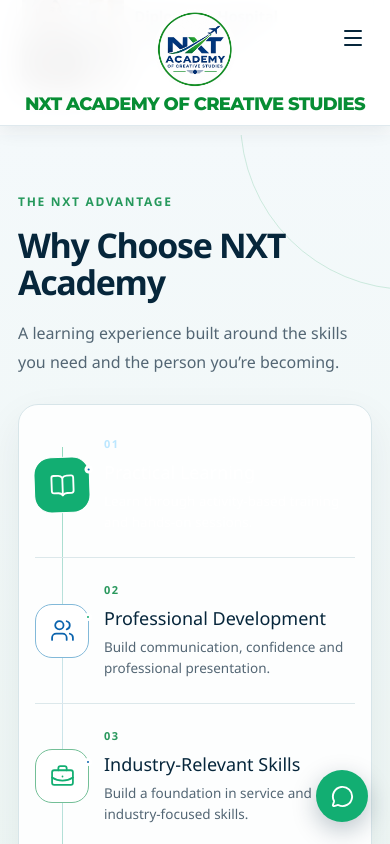
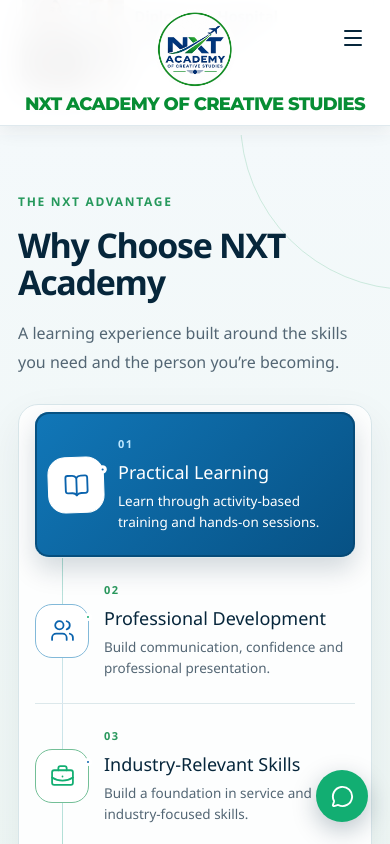
Before and after one commit to Titusdias/Nxt-academy2, a Next.js app: page / in a window 390 px wide. In both pictures the pointer is over the button 195 px from the left and 2577 px from the top of the page. Shown: the part 2092-2936 px from the top of the page. Built offline with nearby package versions, Linux system fonts and the light colour scheme.

Commit message:
Keep selected advantage card blue

```diff
--- a/app/page.tsx
+++ b/app/page.tsx
@@ -46,6 +46,7 @@
 export default function Home() {
   const [program, setProgram] = useState<string | null>(null);
   const [openFaq, setOpenFaq] = useState(0);
+  const [activeAdvantage, setActiveAdvantage] = useState<number | null>(null);
   const [whatsappUrl, setWhatsappUrl] = useState('');
 
   function prepareEnquiry(event: FormEvent<HTMLFormElement>) {
@@ -85,7 +86,12 @@
         <div className="why-heading"><span className="eyebrow">THE NXT ADVANTAGE</span><h2>Why Choose NXT Academy</h2><p>A learning experience built around the skills you need and the person you’re becoming.</p></div>
         <div className="why-graphic-list">{advantages.map(({ title, text }, index) => {
           const AdvantageIcon = advantageIcons[index];
-          return <article className="why-graphic-item" key={title}>
+          return <article className={`why-graphic-item${activeAdvantage === index ? ' is-active' : ''}`} key={title} role="button" tabIndex={0} aria-pressed={activeAdvantage === index} onClick={() => setActiveAdvantage(index)} onKeyDown={event => {
+            if (event.key === 'Enter' || event.key === ' ') {
+              event.preventDefault();
+              setActiveAdvantage(index);
+            }
+          }}>
             <span className="why-graphic-icon" aria-hidden="true"><AdvantageIcon size={31} strokeWidth={1.7} /></span>
             <span className="why-graphic-copy"><span className="advantage-index">0{index + 1}</span><h3>{title}</h3><p>{text}</p></span>
           </article>;
--- a/app/reference.css
+++ b/app/reference.css
@@ -89,15 +89,16 @@
 .why-graphic-item{position:relative;display:grid;grid-template-columns:74px minmax(0,1fr);align-items:center;gap:22px;min-height:190px;padding:31px 28px;border:0;border-bottom:1px solid #dce8eb;background:transparent;color:var(--ink);text-align:left;transition:background .28s ease,box-shadow .28s ease,transform .28s ease}
 .why-graphic-item:nth-child(odd){border-right:1px solid #dce8eb}
 .why-graphic-item:nth-last-child(-n+2){border-bottom:0}
-.why-graphic-item:hover{z-index:1;background:linear-gradient(135deg,#1177b8,#075184);box-shadow:inset 0 0 0 2px rgba(5,70,112,.75),0 14px 34px rgba(6,38,59,.18);transform:translateY(-3px)}
-.why-graphic-item:nth-child(even):hover{background:linear-gradient(135deg,#1177b8,#075184);box-shadow:inset 0 0 0 2px rgba(5,70,112,.75),0 14px 34px rgba(6,38,59,.18)}
+.why-graphic-item:hover,.why-graphic-item.is-active{z-index:1;background:linear-gradient(135deg,#1177b8,#075184);box-shadow:inset 0 0 0 2px rgba(5,70,112,.75),0 14px 34px rgba(6,38,59,.18);transform:translateY(-3px)}
+.why-graphic-item:nth-child(even):hover,.why-graphic-item:nth-child(even).is-active{background:linear-gradient(135deg,#1177b8,#075184);box-shadow:inset 0 0 0 2px rgba(5,70,112,.75),0 14px 34px rgba(6,38,59,.18)}
+.why-graphic-item:focus-visible{outline:3px solid rgba(17,119,184,.35);outline-offset:-3px}
 .why-graphic-icon{position:relative;width:74px;height:74px;display:grid;place-items:center;border:1.5px solid #73bf97;border-radius:22px;background:linear-gradient(145deg,#f5fffa,#e7f6ef);color:var(--green);transition:color .28s ease,background .28s ease,transform .28s ease}
 .why-graphic-icon:after{content:'';position:absolute;width:10px;height:10px;right:-5px;top:13px;border:3px solid #fff;border-radius:50%;background:var(--blue)}
 .why-graphic-item:nth-child(even) .why-graphic-icon{border-color:#82b9d9;background:linear-gradient(145deg,#f7fcff,#e9f4fa);color:var(--blue)}
 .why-graphic-item:nth-child(even) .why-graphic-icon:after{background:var(--green)}
-.why-graphic-item:hover .why-graphic-icon,.why-graphic-item:nth-child(even):hover .why-graphic-icon{border-color:#fff;background:#fff;color:var(--blue);transform:scale(1.045) rotate(-2deg)}
-.why-graphic-item:hover .why-graphic-copy .advantage-index{color:#bce7ff}
-.why-graphic-item:hover .why-graphic-copy h3,.why-graphic-item:hover .why-graphic-copy p{color:#fff}
+.why-graphic-item:hover .why-graphic-icon,.why-graphic-item.is-active .why-graphic-icon,.why-graphic-item:nth-child(even):hover .why-graphic-icon,.why-graphic-item:nth-child(even).is-active .why-graphic-icon{border-color:#fff;background:#fff;color:var(--blue);transform:scale(1.045) rotate(-2deg)}
+.why-graphic-item:hover .why-graphic-copy .advantage-index,.why-graphic-item.is-active .why-graphic-copy .advantage-index{color:#bce7ff}
+.why-graphic-item:hover .why-graphic-copy h3,.why-graphic-item:hover .why-graphic-copy p,.why-graphic-item.is-active .why-graphic-copy h3,.why-graphic-item.is-active .why-graphic-copy p{color:#fff}
 .why-graphic-copy{display:block;min-width:0}
 .why-graphic-copy .advantage-index{display:block;margin-bottom:8px;color:#29985d;font-size:11px;font-weight:850;letter-spacing:1.35px}
 .why-graphic-copy h3{margin:0 0 8px;color:var(--ink);font-size:21px;line-height:1.25}
@@ -109,11 +110,10 @@
   .why-graphic-list:before{content:'';position:absolute;left:43px;top:42px;bottom:42px;width:1px;background:linear-gradient(var(--green),#9fc8dc,var(--green));opacity:.45}
   .why-graphic-item{grid-template-columns:54px minmax(0,1fr);gap:15px;min-height:0;width:100%;padding:24px 0;border-right:0!important;border-bottom:1px solid #dce8eb!important;transform:none!important}
   .why-graphic-item:last-child{border-bottom:0!important}
-  .why-graphic-item:hover{background:transparent;box-shadow:none}
+  .why-graphic-item:hover,.why-graphic-item.is-active{padding-inline:14px;border-radius:14px;background:linear-gradient(135deg,#1177b8,#075184);box-shadow:inset 0 0 0 2px rgba(5,70,112,.75),0 12px 26px rgba(6,38,59,.17)}
   .why-graphic-icon{width:54px;height:54px;border-radius:17px;background:#fff!important}
   .why-graphic-icon svg{width:25px;height:25px}
-  .why-graphic-item:hover .why-graphic-icon{color:#fff;background:var(--green)!important}
-  .why-graphic-item:nth-child(even):hover .why-graphic-icon{background:var(--blue)!important}
+  .why-graphic-item:hover .why-graphic-icon,.why-graphic-item.is-active .why-graphic-icon,.why-graphic-item:nth-child(even):hover .why-graphic-icon,.why-graphic-item:nth-child(even).is-active .why-graphic-icon{color:var(--blue);background:#fff!important}
   .why-graphic-icon:after{width:8px;height:8px;right:-4px;top:8px}
   .why-graphic-copy h3{font-size:18px}
   .why-graphic-copy p{font-size:13.5px;line-height:1.55}
```
